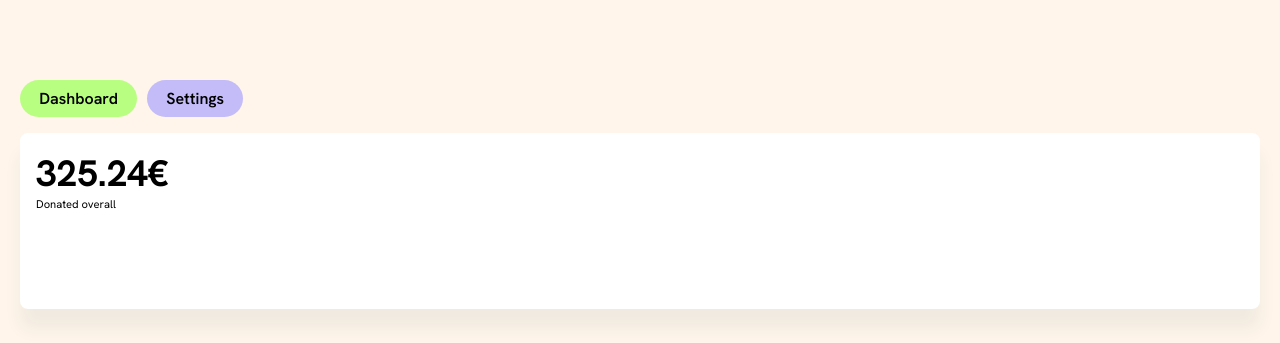
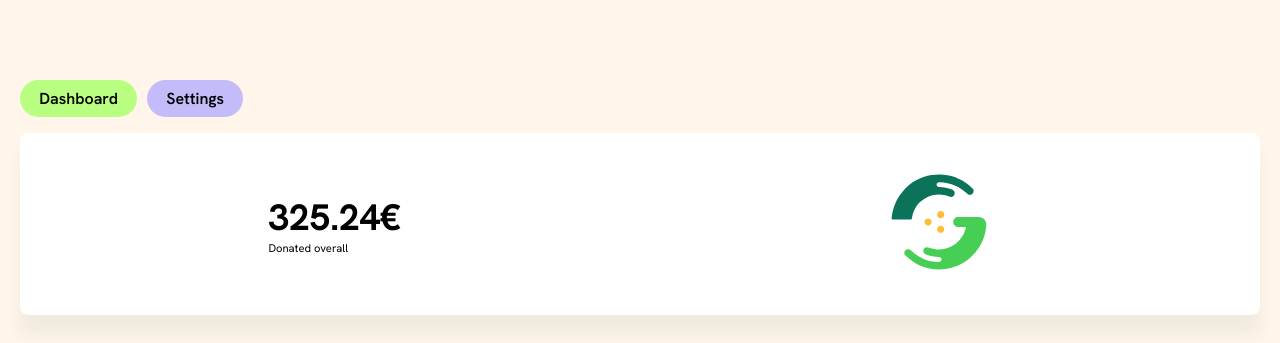
Before and after one commit to DROP-TABLE-Participants/sparely, a React (Vite) app in the folder client/: page / in a window 1280 px wide. Shown: the top 343 px of the page. Built offline with nearby package versions, Linux system fonts and the light colour scheme; no server answers.

Commit message:
Restyle donated amount card

```diff
--- a/client/src/components/DonatedAmountCard.tsx
+++ b/client/src/components/DonatedAmountCard.tsx
@@ -5,8 +5,13 @@ import '../styles/components/DonatedAmountCard.scss';
 export const DonatedAmountCard = ({donatedAmount}: any) => {
     return (
         <div className="donated-amount-card">
-            <h1 className='amount'>{donatedAmount}€</h1>
-            <p className='sub-heading'>Donated overall</p>
+            <div className="left">
+                <h1 className='amount'>{donatedAmount}€</h1>
+                <p className='sub-heading'>Donated overall</p>
+            </div>
+            <div className="right">
+                <img src="../../public/sparely-logo.svg" alt="" />
+            </div>
         </div>
     )
 }
--- a/client/src/styles/components/DonatedAmountCard.scss
+++ b/client/src/styles/components/DonatedAmountCard.scss
@@ -7,6 +7,12 @@
     box-sizing: border-box;
     padding: 1rem 1rem;
     min-height: 11rem;
+    display: flex;
+    flex-direction: row;
+    justify-content: space-around;
+    align-items: center;
+
+    .left{
 
         .amount {
             color: black;
@@ -22,3 +28,9 @@
             font-weight: 400;
         }
     }
+
+    .right {
+
+    }
+
+}
```
Also changed, not shown: client/public/sparely-logo.png (added), client/public/sparely-logo.svg (added). Lines whose indentation alone changed are shown as unchanged.
